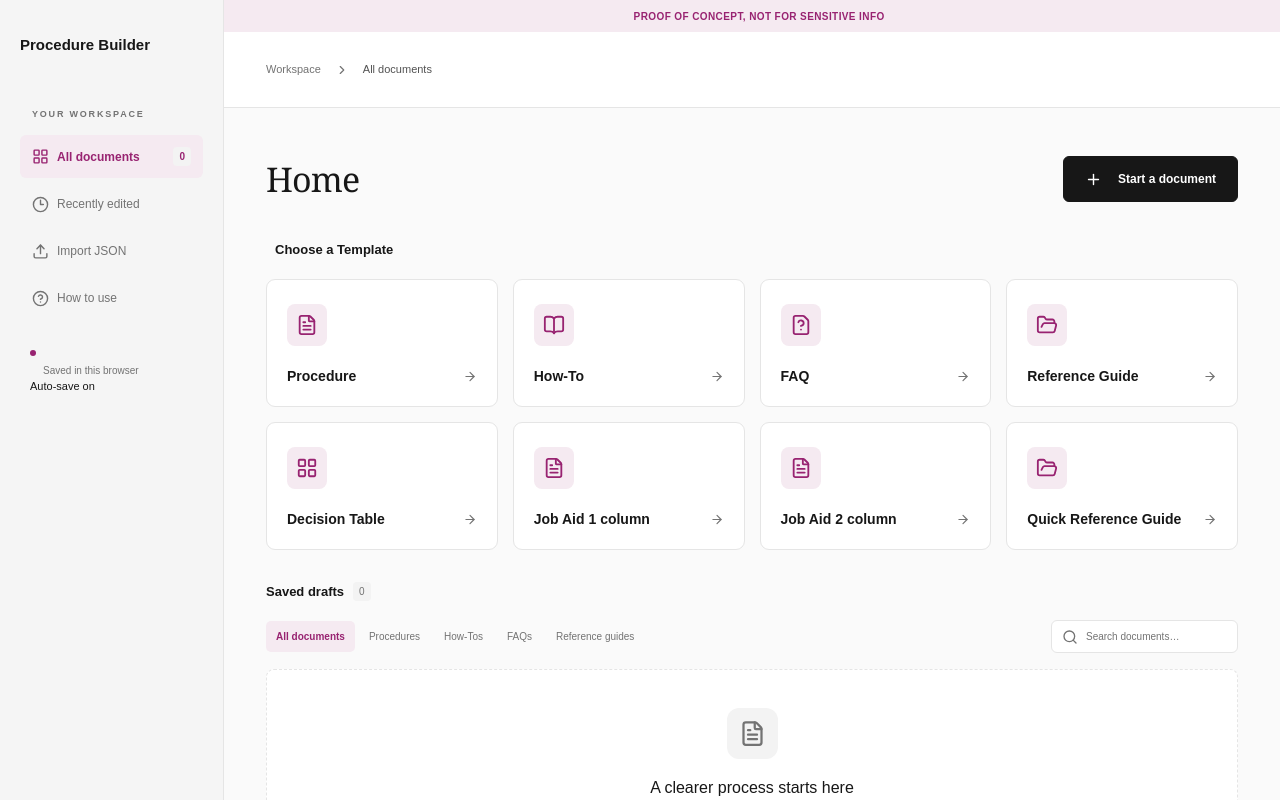
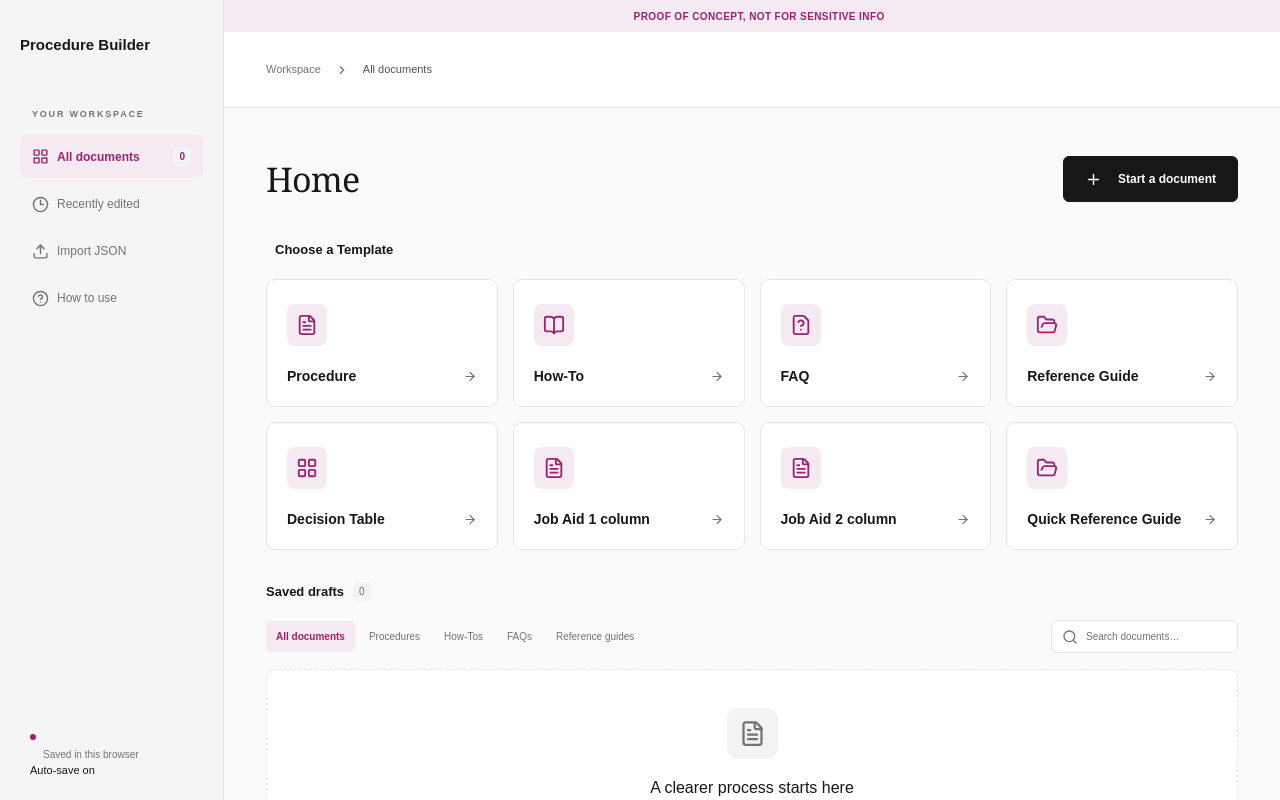
Before and after one commit to ADDY-YY/Procedure-Builder, a Next.js app: page / in a window 1280 px wide. Shown: the top 800 px of the page. Built offline with nearby package versions, Linux system fonts and the light colour scheme.

Commit message:
Anchor auto-save status in sidebar

```diff
--- a/app/editor.css
+++ b/app/editor.css
@@ -196,4 +196,5 @@
 .dashboard .create-section .section-title h2{font-size:0}.dashboard .create-section .section-title h2::after{content:'Choose a Template';font-size:13px}
 .local-state{font-size:0}.local-state::after{content:'Auto-save on';font-size:11px}.local-state small{font-size:0}.local-state small::after{content:'Saved in this browser';font-size:10px}
 .local-state{display:flex;flex-wrap:wrap;align-items:center;font-size:0}.local-state::after{content:'Auto-save on';font-size:11px}.local-state small{width:100%;margin-left:13px;font-size:0}.local-state small::after{content:'Saved in this browser';font-size:10px}.sidebar-how-to{display:none}.how-to-nav{margin-bottom:5px}
+.local-state{margin-top:auto!important;margin-bottom:0}
 .sidebar-how-to{position:fixed;left:20px;top:300px;width:184px;justify-content:flex-start;padding:12px;border-radius:6px;background:transparent;color:#737373;font-size:12px;font-weight:400}.sidebar-how-to:hover{background:#f5eaf1;color:#982371}.how-to-overlay{position:fixed;inset:0;z-index:60;display:grid;place-items:center;padding:24px;background:#00000066;backdrop-filter:blur(3px)}.how-to-modal{position:relative;width:620px;max-width:100%;max-height:90vh;overflow:auto;background:#fff;border-radius:13px;padding:36px;box-shadow:0 30px 100px #0000002a}.how-to-modal h2{font-family:Georgia,'Times New Roman',serif;font-size:27px;font-weight:400;margin:0 0 12px}.how-to-modal>p{font-size:12px;color:#737373}.how-to-steps{display:grid;gap:10px;margin:23px 0}.how-to-steps>div{display:flex;gap:12px;padding:12px;background:#fafafa;border:1px solid #e5e5e5;border-radius:8px}.how-to-steps svg{color:#982371;flex:none;margin-top:2px}.how-to-steps p{font-size:11px;line-height:1.5}.how-to-steps strong{display:block;font-size:12px;margin-bottom:3px}.how-to-steps em{font-style:normal;font-weight:600}.how-to-note{padding-top:14px;border-top:1px solid #e5e5e5}.dashboard .type-card > *:not(p){position:relative;z-index:1}.dashboard .type-card p{z-index:3;display:flex;align-items:center;margin:0;max-width:none;min-height:0}@media(max-width:850px){.sidebar-how-to{display:none}}
```
